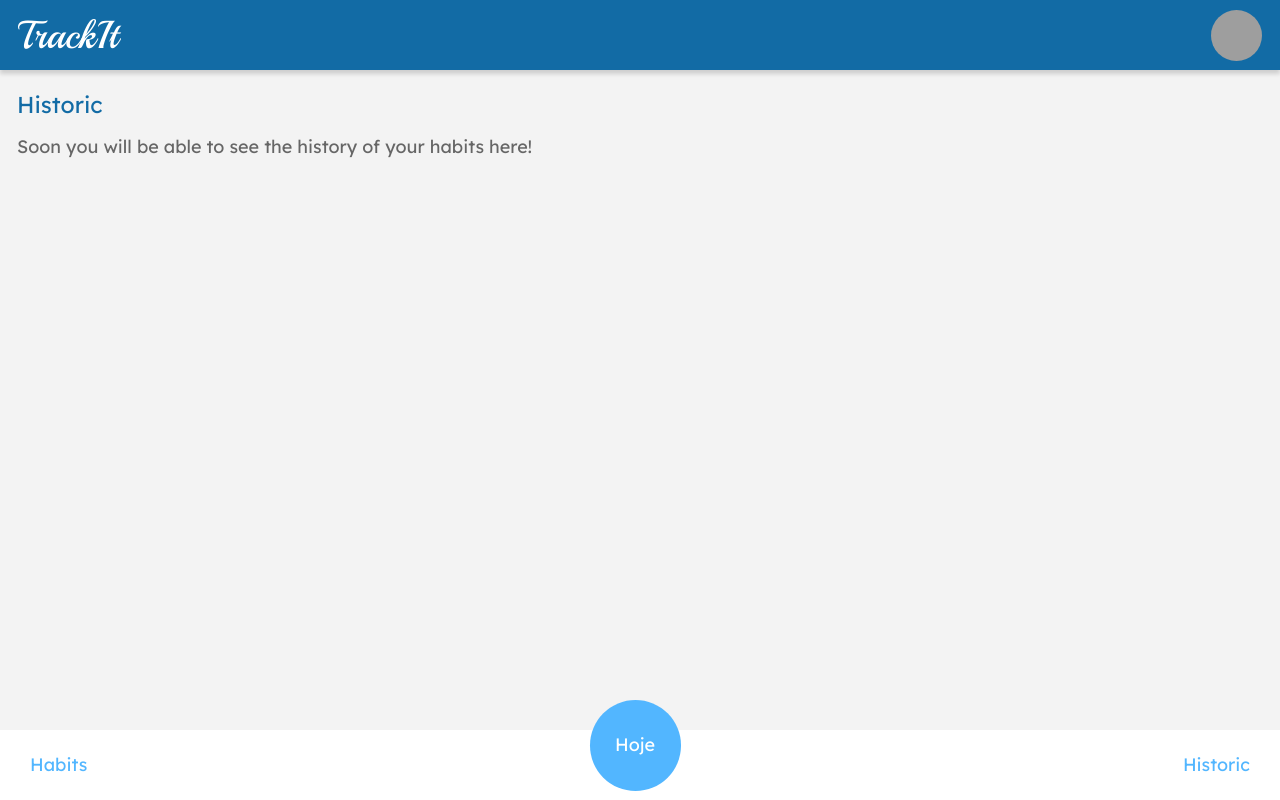
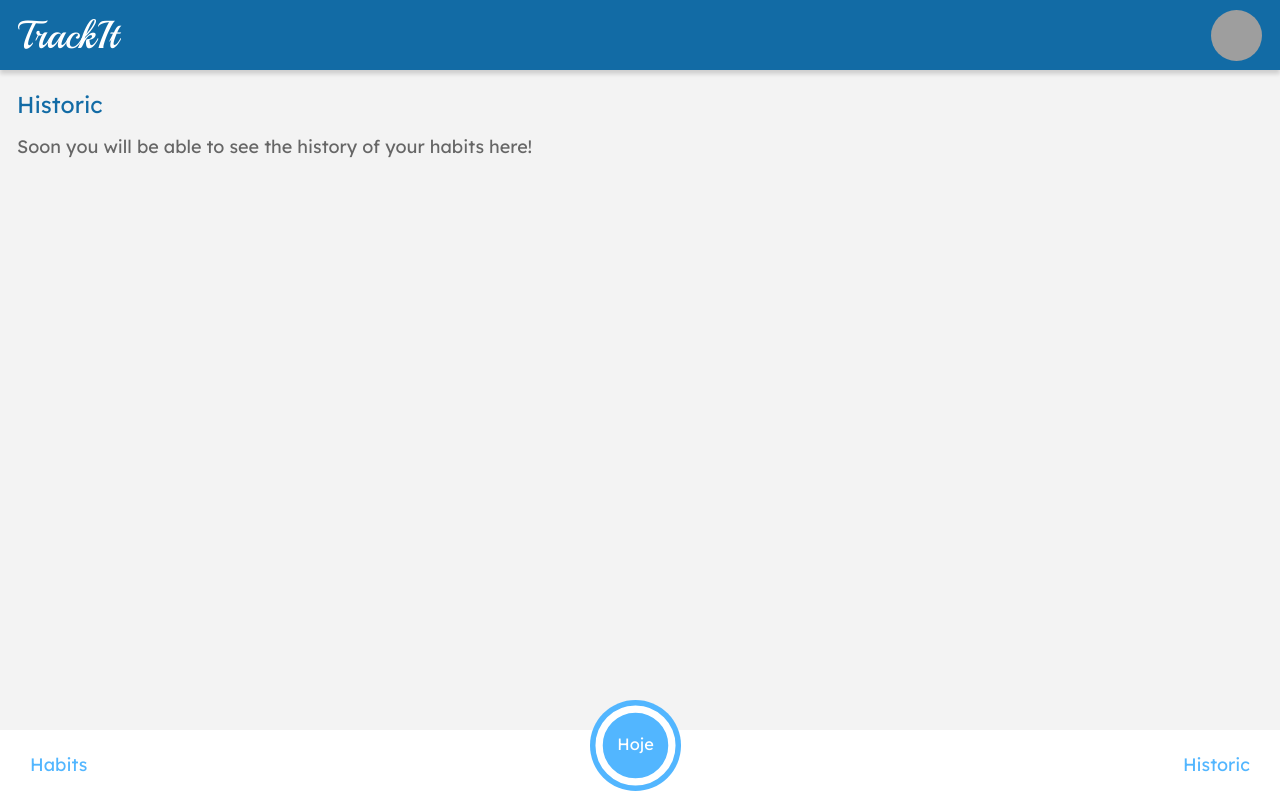
Before and after one commit to Kvartett/TrackIt, a React (Create React App) app: page /historic in a window 1280 px wide. Built offline with nearby package versions, Linux system fonts and the light colour scheme; grey boxes are pictures that could not be loaded.

Commit message:
Progress bar finished

```diff
--- a/package.json
+++ b/package.json
@@ -11,6 +11,7 @@
     "localforage": "^1.10.0",
     "match-sorter": "^6.3.1",
     "react": "^18.2.0",
+    "react-circular-progressbar": "^2.1.0",
     "react-confirm-alert": "^3.0.6",
     "react-dom": "^18.2.0",
     "react-loader-spinner": "^5.3.4",
--- a/src/components/Footer.js
+++ b/src/components/Footer.js
@@ -1,8 +1,12 @@
 import { useNavigate } from "react-router-dom"
 import styled from "styled-components"
+import { CircularProgressbar } from "react-circular-progressbar"
+import "react-circular-progressbar/dist/styles.css"
+import { useAuth } from "../providers/auth"
 
 export default function Footer() {
     const navigate = useNavigate()
+    const { percentage } = useAuth()
 
     function goToHabits() {
         navigate("/habits")
@@ -19,7 +23,30 @@ export default function Footer() {
     return (
         <FooterContainer>
             <p onClick={goToHabits}>Habits</p>
-            <div onClick={goToToday}>Hoje</div>
+            <span onClick={goToToday} className="progress-bar">
+                <CircularProgressbar
+                    value={percentage}
+                    text={"Hoje"}
+                    background
+                    backgroundPadding={6}
+                    styles={{
+                        path: {
+                            stroke: `#FFFFFF`,
+                            strokeLinecap: "round",
+                        },
+                        trail: {
+                            stroke: "#52B6FF",
+                        },
+                        text: {
+                            fill: "#FFFFFF",
+                            fontSize: "18px",
+                        },
+                        background: {
+                            fill: "#52B6FF",
+                        },
+                    }}
+                />
+            </span>
             <p onClick={goToHistoric}>Historic</p>
         </FooterContainer>
     )
@@ -45,20 +72,9 @@ const FooterContainer = styled.div`
         line-height: 22px;
         color: #52B6FF;
     }
-    div {
+    .progress-bar {
         width: 91px;
         height: 91px;
-        background-color: #52B6FF;
-        border-radius: 50px;
-        display: flex;
-        justify-content: center;
-        align-items: center;
-        text-align: center;
         margin-bottom: 40px;
-        font-style: normal;
-        font-weight: 400;
-        font-size: 18px;
-        line-height: 22px;
-        color: #FFFFFF;
     }
 `
```
Also changed, not shown: 1 other file (tests, documents, lock files or other folders).
